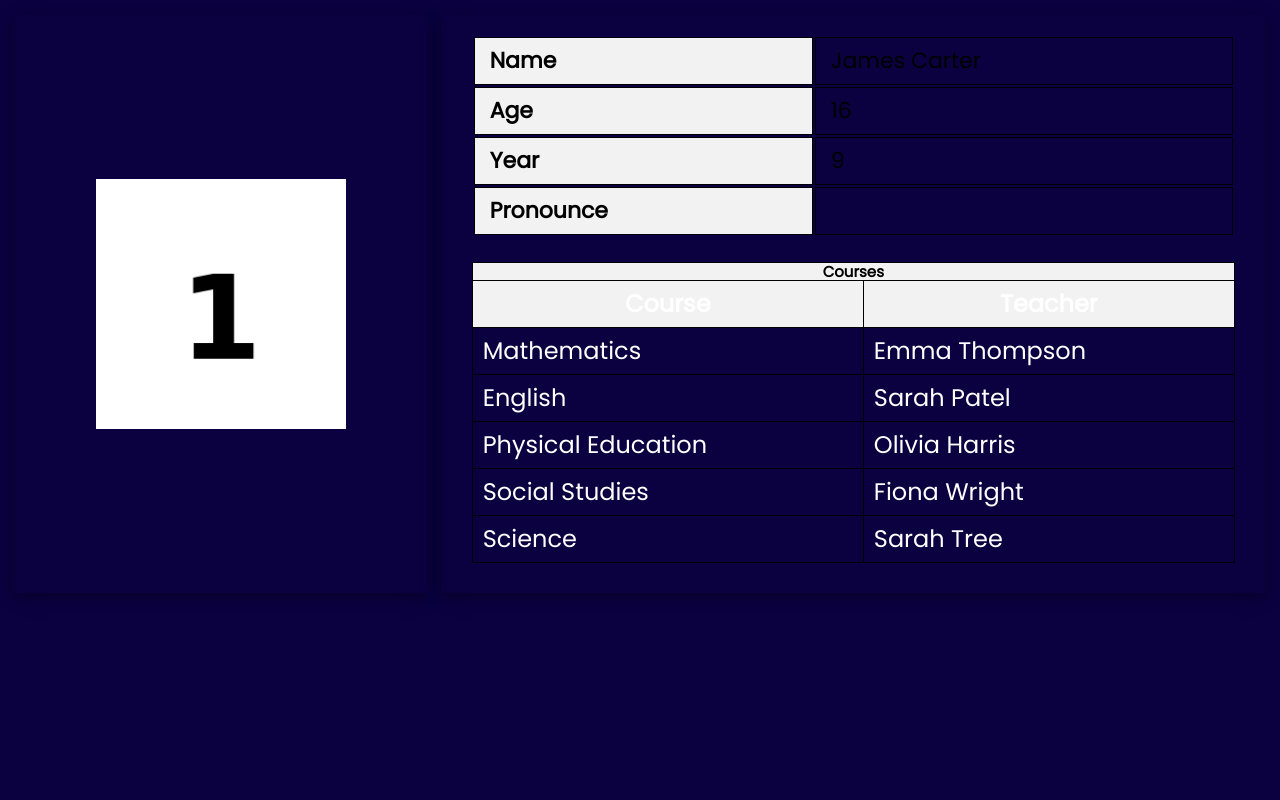
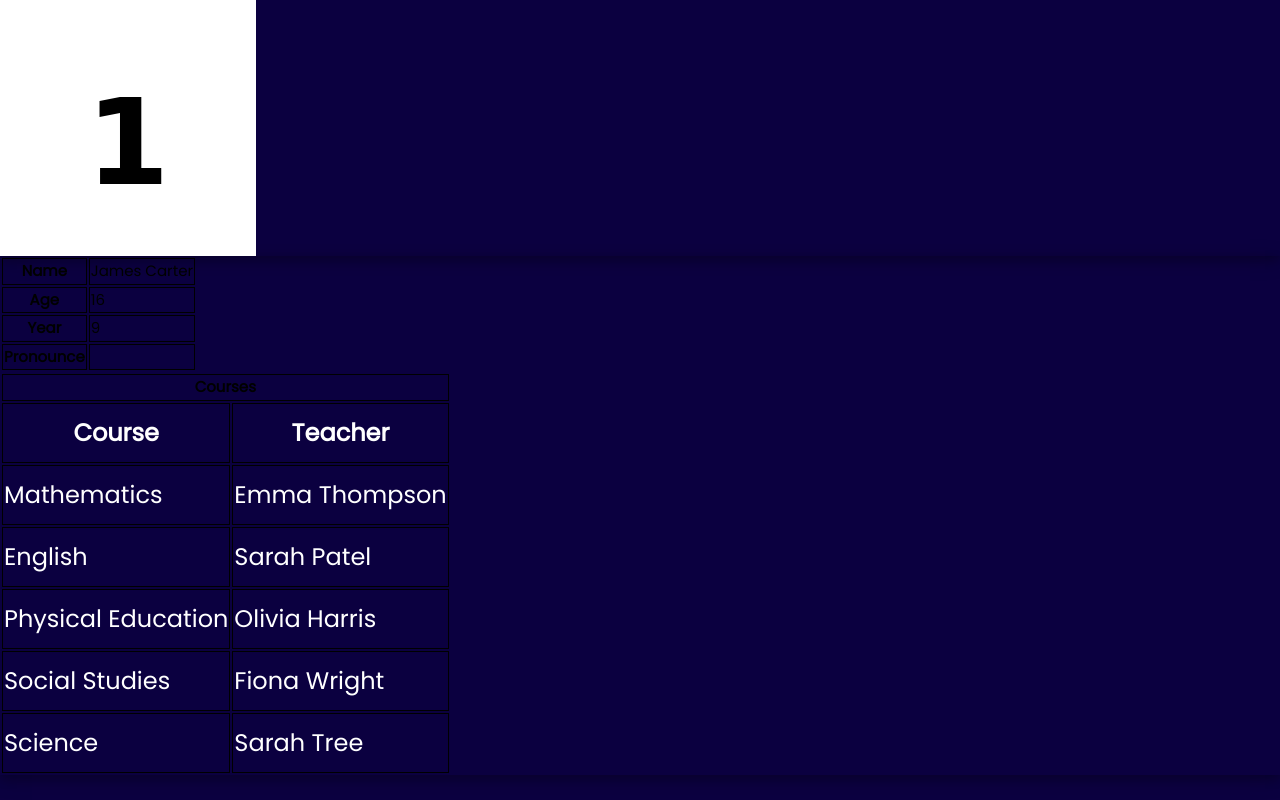
Before and after one commit to AntonDLRC/Student-Management-System, a Flask app: page /student/1 in a window 1280 px wide. Run offline with Flask 3, Linux system fonts and the light colour scheme; a user stored in the database is signed in; data comes from the database, SQL or seed files in the repository.

Commit message:
made the code to one column

```diff
--- a/static/style.css
+++ b/static/style.css
@@ -33,14 +33,14 @@ p, h1, h2, h3, h4, h5, h6 {
 }
 
 
-.two-column {
+.one-column {
     display: grid;
-    grid-template-columns: 1fr 2fr; /* Make the right column smaller */
+    grid-template-columns: 1fr;
     gap: 1em;
     padding: 1em;
 }
 
-.two-column .w3-card-4 {
+.one-column .w3-card-4 {
     position: relative; /* without the position relative, the image will
                            position itself to the entire page */
     width: auto;
@@ -48,7 +48,7 @@ p, h1, h2, h3, h4, h5, h6 {
 
 }
 
-.two-column .w3-card-4 img {
+.one-column .w3-card-4 img {
     max-width: 250px; /* Set a maximum width for the image */
     max-height: 250px; /* Set a maximum height for the image */
     position: absolute; /* position absoulte made the image relate to w3-card-4
@@ -56,63 +56,75 @@ p, h1, h2, h3, h4, h5, h6 {
     top: 50%;
     left: 50%;
     transform: translate(-50%, -50%);
+
+    padding-bottom: 8em;
 }
 
 /* student info table css */
 
-.two-column .student-info-table table {
+.one-column .student-info-table table {
     position: relative;
     text-align: left;
     line-height: 2;
-    width: 100%;
-    padding-left: 30px;
-    padding-right: 30px;
-    padding-top: 20px;
-    padding-bottom: 5px;
-    font-size: 22px;
+    width: 18em;
+    max-width: 100%;
+    padding-left: 45em;
+    padding-top: 0.5em;    /* reduced from 20px */
+    padding-bottom: 0.5em; /* reduced from 5px */
+    font-size: 16px;
 
 }
 
-.two-column .student-info-table th {
+.one-column .student-info-table th {
     font-weight: 900;
     background-color: #f2f2f2;
     padding-left: 15px;
 
 }
 
-.two-column .student-info-table td {
+.one-column .student-info-table td {
     padding-left: 15px;
+    background-color: #f2f2f2;
     font-weight: normal;
 }
 
 /* courses table css */
 
-.two-column .info .courses-table {
+.one-column .courses-table {
     line-height: 1;
-    padding-left: 30px;
+    padding-left: 40em;
     padding-right: 30px;
-    padding-top: 20px;
-    padding-bottom: 30px;
+    width: 18em;
+    max-width: 100%;
+    font-size: 16px;
 }
 
 
 
-.two-column .info .courses-table table, th, td {
+.one-column .courses-table table, th, td {
     border: 1px solid black;
     border-collapse: collapse;
+
+
 }
 
-.two-column .info .courses-table th {
+.one-column .courses-table th {
     background-color: #f2f2f2;
-    font-weight: 900;
 }
 
-.two-column .info .courses-table td {
+.one-column .courses-table td {
     text-align: left;
+    background-color: #f2f2f2;
     padding-left: 10px;
 }
 
-.two-column .info.w3-card-4 .courses-table table {
+.one-column .courses-table h3 {
+    color: black;
+}
+
+
+
+.one-column .info.w3-card-4 .courses-table table {
     width: 100%;
     border-collapse: collapse;
 
@@ -164,7 +176,7 @@ p, h1, h2, h3, h4, h5, h6 {
 }
 
 .log-out-btn {
-    font-size: 18px;
+    font-size: 14px;
     font-weight: 700;
     padding-left: 25px;
     padding-right: 25px;
@@ -184,25 +196,6 @@ p, h1, h2, h3, h4, h5, h6 {
 }
 
 
-.log-out-btn h1 {
-  transition: all 200ms;
-}
-
-.log-out-btn:hover h1 {
-  transform: scale(.9);
-  opacity: .75;
-}
-
-@media screen and (max-width: 991px) {
-.log-out-btn {
-font-size: 15px;
-height: 50px;
-}
-
-.log-out-btn h1 {
-line-height: 50px;
-}
-}
 /* image slideshow css */
 /* This is how you can create a slideshow using CSS animations without using JavaScript.
    The images will change every 5 seconds.
```
